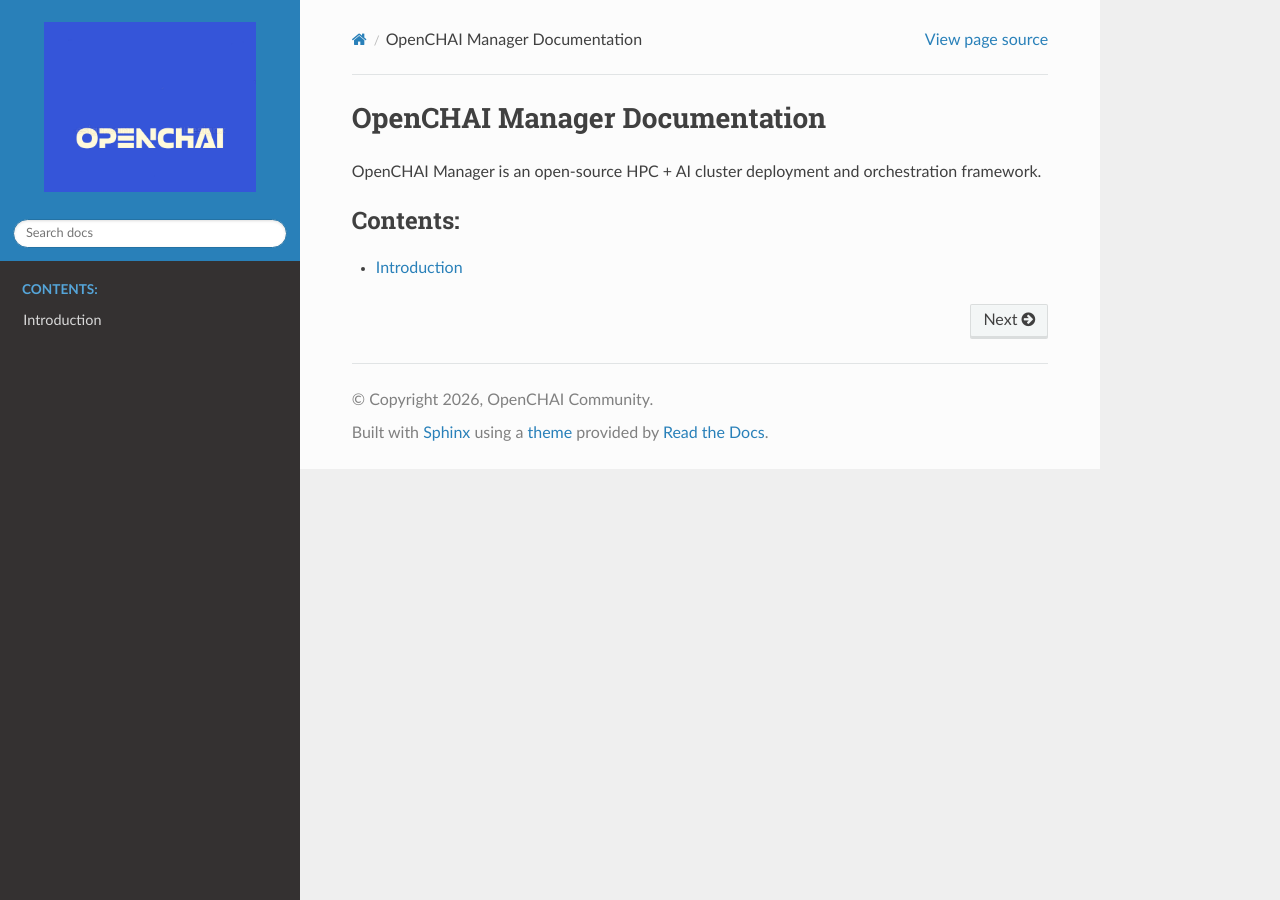
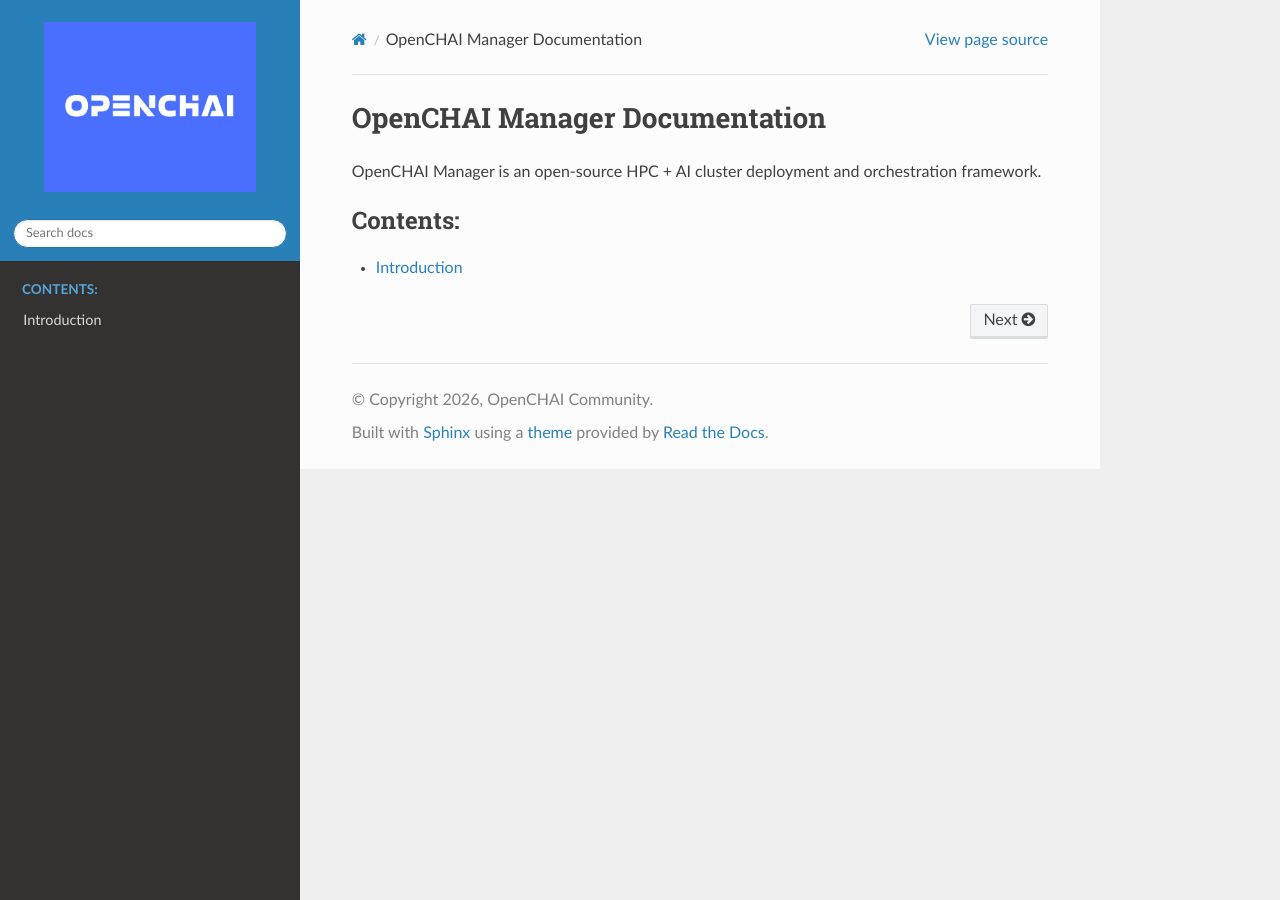
Before and after one commit to OpenHPC-AI/OpenCHAI, a Sphinx documentation site: the page built from docs/index.rst, in a window 1280 px wide. Built offline with Sphinx 7.4.7 and the Read the Docs theme 3.1.0, drawn with Linux system fonts in a browser that asks for light colours.

Commit message:
Update conf.py

```diff
--- a/docs/conf.py
+++ b/docs/conf.py
@@ -60,7 +60,7 @@
 
 html_title = "OpenCHAI Manager Documentation"
 
-html_logo = "_static/openchai_logo_new.png"
+html_logo = "_static/openchai_manager_tool_logo.png"
 html_static_path = ["_static"]
 
 html_theme_options = {
```
